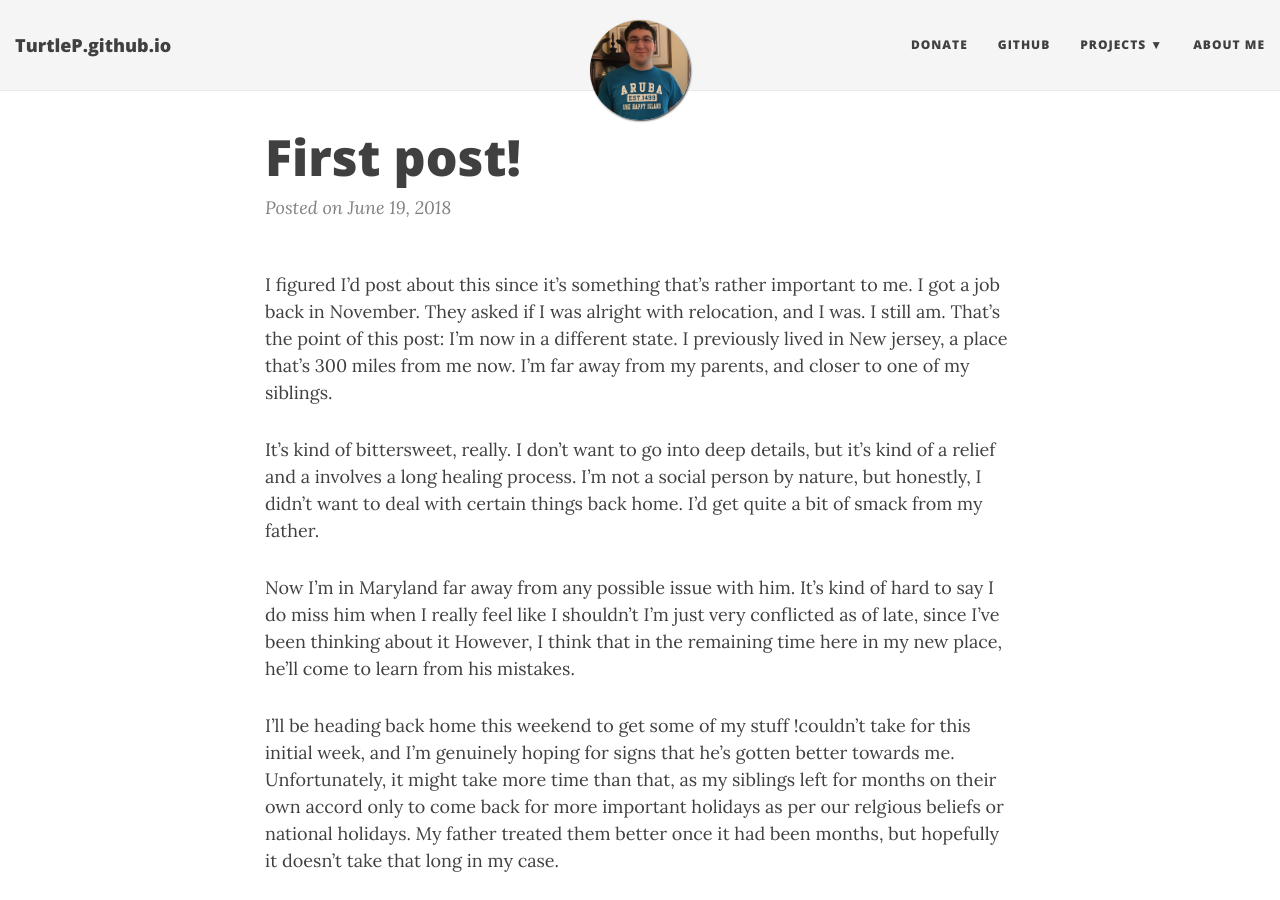
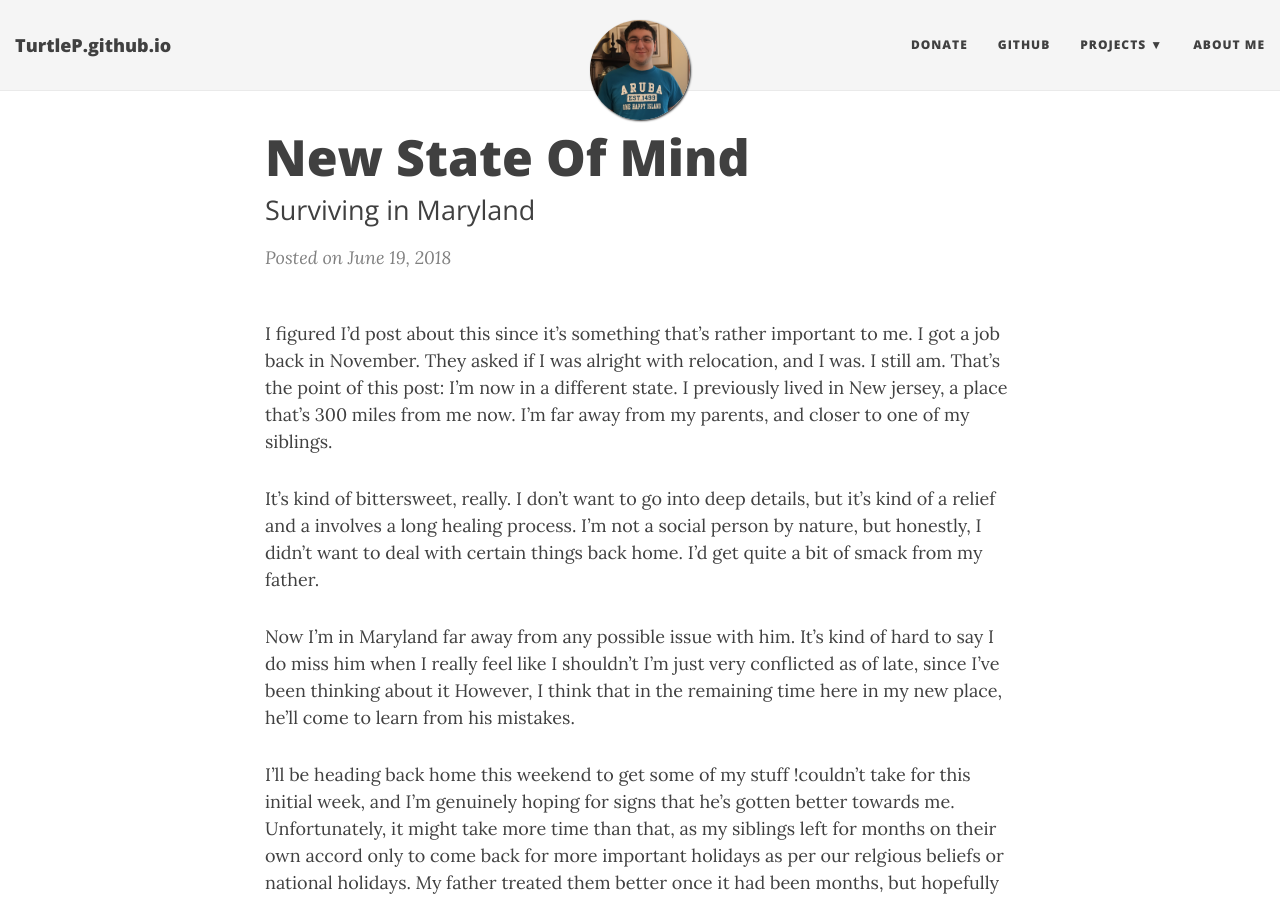
Before and after one commit to TurtleP/TurtleP.github.io-old, a Jekyll site: the page built from _posts/2018-06-19-new-state-of-mind.md, in a window 1280 px wide and 900 px high. Built offline with Jekyll 4.4.1, drawn with Linux system fonts in a browser that asks for light colours; nearby versions of some CDN libraries.

Commit message:
Update 2018-06-19-new-state-of-mind.md

```diff
--- a/_posts/2018-06-19-new-state-of-mind.md
+++ b/_posts/2018-06-19-new-state-of-mind.md
@@ -1,6 +1,7 @@
 ---
 layout: post
-title: First post!
+title: New State Of Mind
+subtitle: Surviving in Maryland
 ---
 
 I figured I'd post about this since it's something that's rather important to me. I got a job back in November. They asked if I was alright with relocation, and I was. I still am. That's the point of this post: I'm now in a different state. I previously lived in New jersey, a place that's 300 miles from me now. I'm far away from my parents, and closer to one of my siblings.
```
